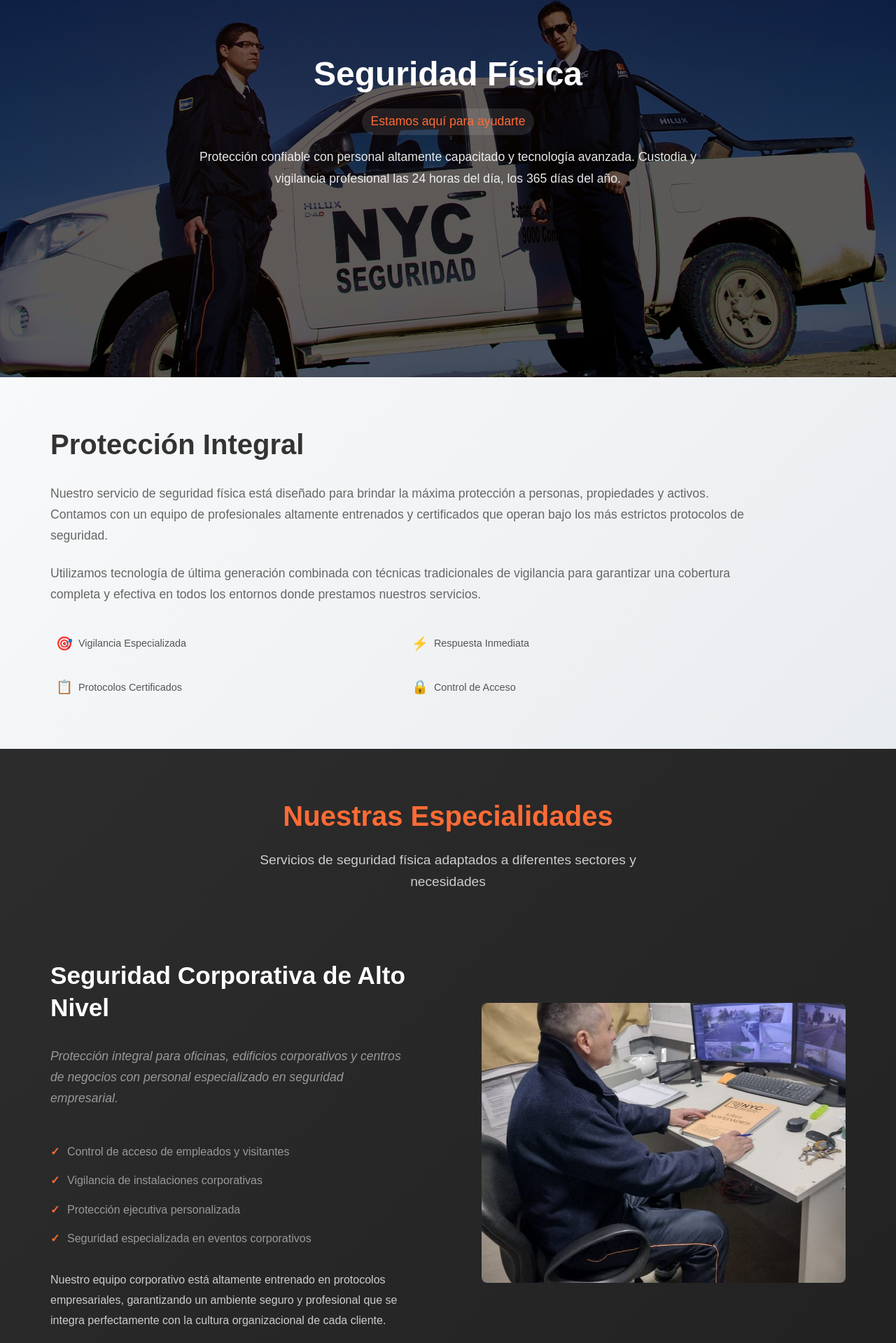
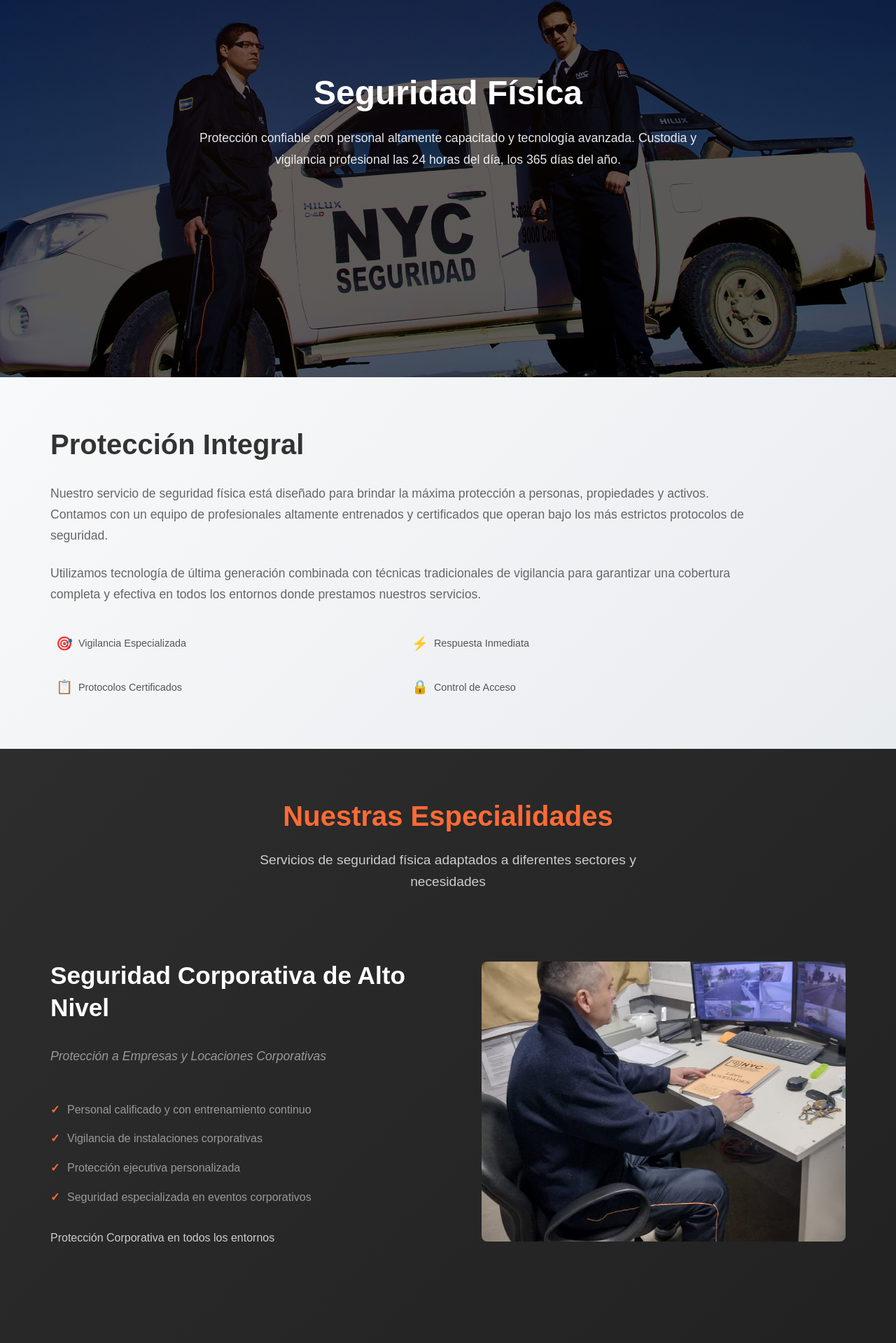
Before and after one commit to clau-devSpace/nycs-seguridad, a React (Vite) app: page /servicios/seguridad-fisica in a window 1280 px wide. Shown: the part 261-2180 px from the top of the page at 70% size. Built offline with nearby package versions, Linux system fonts and the light colour scheme.

Commit message:
cambios textos 1

```diff
--- a/src/components/CTA.jsx
+++ b/src/components/CTA.jsx
@@ -16,7 +16,7 @@ const CtaSection = () => {
 
         <p className="cta-description">
           Con más de 20 años de experiencia, ofrecemos soluciones de seguridad
-          personalizadas para empresas y particulares. Contáctanos para una consulta
+          personalizadas para empresas e industrias. Contáctanos para una consulta
           gratuita.
         </p>
 
--- a/src/components/Header.css
+++ b/src/components/Header.css
@@ -87,14 +87,6 @@
     color: white;
 }
 
-.page-header-section.with-double-bg .page-header-subtitle {
-    color: #ff6b35;
-    background: rgba(255,255,255,0.1);
-    padding: 0.2rem 0.8rem;
-    border-radius: 20px;
-    display: inline-block;
-}
-
 .page-header-section.with-double-bg p {
     color: rgba(255,255,255,0.9);
 }
--- a/src/components/Header.jsx
+++ b/src/components/Header.jsx
@@ -3,7 +3,6 @@ import './Header.css';
 
 function Header({
   title,
-  subtitle,
   description,
   backgroundImage1,
   backgroundImage2,
@@ -56,19 +55,6 @@ function Header({
         </h1>
 
         <p
-          className="page-header-subtitle"
-          style={hasBackgroundImage ? {
-            color: '#ff6b35',
-            background: 'rgba(255,255,255,0.1)',
-            padding: '0.2rem 0.8rem',
-            borderRadius: '20px',
-            display: 'inline-block'
-          } : {}}
-        >
-          {subtitle}
-        </p>
-
-        <p
           style={hasBackgroundImage ? { color: 'rgba(255,255,255,0.9)' } : {}}
         >
           {description}
--- a/src/components/Navbar.jsx
+++ b/src/components/Navbar.jsx
@@ -132,14 +132,14 @@ const Navbar = () => {
                  Seguridad Física
                 </Link>
               </li>
-              <li>
-                <Link to="servicios/investigacion" onClick={handleLinkClick}>
-                 Investigación
+               <li>
+                <Link to="servicios/seguridad-electronica" onClick={handleLinkClick}>
+                 Seguridad Electrónica
                 </Link>
               </li>
               <li>
-                <Link to="servicios/seguridad-electronica" onClick={handleLinkClick}>
-                 Seguridad Electrónica
+                <Link to="servicios/investigacion" onClick={handleLinkClick}>
+                 Investigaciones
                 </Link>
               </li>
             </ul>
--- a/src/pages/Contacto.jsx
+++ b/src/pages/Contacto.jsx
@@ -16,7 +16,6 @@ export default function Contacto() {
       <WhatsAppBoton />
       <Header
         title="Contacto"
-        subtitle="Estamos aquí para ayudarte"
         description="Ponete en contacto con nosotros para recibir asesoramiento personalizado sobre nuestros servicios de seguridad. Nuestro equipo está disponible para responder todas tus consultas"
         backgroundImage={ImagenContacto}
       />
--- a/src/pages/Home.jsx
+++ b/src/pages/Home.jsx
@@ -106,19 +106,19 @@ const SecurePro = () => {
               <h3>Seguridad Física</h3>
               <p><Link to="/servicios/seguridad-fisica">Detalles</Link></p>
             </div>
-            <div className="service-card">
-              <div className="service-icon">
-               <Search size={40}/>
-              </div>
-              <h3>Investigación de casos</h3>
-              <p><Link to="/servicios/investigacion">Detalles</Link></p>
-            </div>
-            <div className="service-card">
+             <div className="service-card">
               <div className="service-icon">
                 <Camera size={40} />
               </div>
               <h3>Seguridad Electrónica</h3>
               <p><Link to="/servicios/seguridad-electronica">Detalles</Link></p>
+            </div>
+            <div className="service-card">
+              <div className="service-icon">
+               <Search size={40}/>
+              </div>
+              <h3>Investigaciones</h3>
+              <p><Link to="/servicios/investigacion">Detalles</Link></p>
             </div>
           </div>
         </div>
@@ -129,8 +129,8 @@ const SecurePro = () => {
         <div className="container">
           <div className="about-content">
             <div className="about-text">
-              <h2>Sobre Nosotros</h2>
-              <p>Con más de 20 años de experiencia en el sector de la seguridad, somos una empresa líder que se dedica a brindar soluciones integrales de protección a empresas y particulares.</p>
+              <h2>Nosotros</h2>
+              <p>Con más de 20 años de experiencia en el sector de la seguridad, somos una empresa líder que se dedica a brindar soluciones integrales de protección a empresas e industrias.</p>
               <p>Nuestro equipo está formado por profesionales altamente capacitados y certificados, comprometidos con la excelencia en el servicio y la innovación constante en tecnologías de seguridad.</p>
               <div className="about-features">
                 <div className="feature-item">
@@ -148,6 +148,10 @@ const SecurePro = () => {
                 <div className="feature-item">
                   <span className="feature-icon">✓</span>
                   <span className="feature-text">Soporte 24/7</span>
+                </div>
+                 <div className="feature-item">
+                  <span className="feature-icon">✓</span>
+                  <span className="feature-text">Reducción de Costos</span>
                 </div>
               </div>
             </div>
--- a/src/pages/Servicios/Investigación.jsx
+++ b/src/pages/Servicios/Investigación.jsx
@@ -14,7 +14,7 @@ export default function Investigación(){
       <>
         <WhatsAppBoton />
         <Header
-          title="Investigación"
+          title="Investigaciones"
           subtitle="Estamos aquí para ayudarte"
           description="Investigaciones especializadas para cada caso, a cargo de personal altamente calificado"
           backgroundImage={Libro}
--- a/src/pages/Servicios/SeguridadElectronica.jsx
+++ b/src/pages/Servicios/SeguridadElectronica.jsx
@@ -16,7 +16,6 @@ export default function SeguridadElectronica(){
             <WhatsAppBoton />
         <Header
                 title="Seguridad Electrónica"
-                subtitle="Estamos aquí para ayudarte"
                 description="Equipos de seguridad de alta tecnología con monitoreo remoto las 24 horas del día, los 365 días del año."
                 backgroundImage={FotoHeader1}
               />
--- a/src/pages/Servicios/SeguridadFisica.jsx
+++ b/src/pages/Servicios/SeguridadFisica.jsx
@@ -16,7 +16,6 @@ export default function SeguridadFisica(){
           <WhatsAppBoton />
           <Header
                 title="Seguridad Física"
-                subtitle="Estamos aquí para ayudarte"
                 description="Protección confiable con personal altamente capacitado y tecnología avanzada. Custodia y vigilancia profesional las 24 horas del día, los 365 días del año."
                 backgroundImage={Edicion3}
 
@@ -66,16 +65,16 @@ export default function SeguridadFisica(){
                 <div className="security-service-row">
                     <div className="service-content">
                         <h3>Seguridad Corporativa de Alto Nivel</h3>
-                        <p className="service-description">Protección integral para oficinas, edificios corporativos y centros de negocios con personal especializado en seguridad empresarial.</p>
+                        <p className="service-description">Protección a Empresas y Locaciones Corporativas</p>
 
                         <ul className="service-features">
-                            <li>Control de acceso de empleados y visitantes</li>
+                            <li>Personal calificado y con entrenamiento continuo</li>
                             <li>Vigilancia de instalaciones corporativas</li>
                             <li>Protección ejecutiva personalizada</li>
                             <li>Seguridad especializada en eventos corporativos</li>
                         </ul>
 
-                        <p className="service-additional">Nuestro equipo corporativo está altamente entrenado en protocolos empresariales, garantizando un ambiente seguro y profesional que se integra perfectamente con la cultura organizacional de cada cliente.</p>
+                        <p className="service-additional">Protección Corporativa en todos los entornos</p>
                     </div>
                     <div>
                         <img src={ImagenCard1} alt="Seguridad Corporativa" className="service-image" />
```
